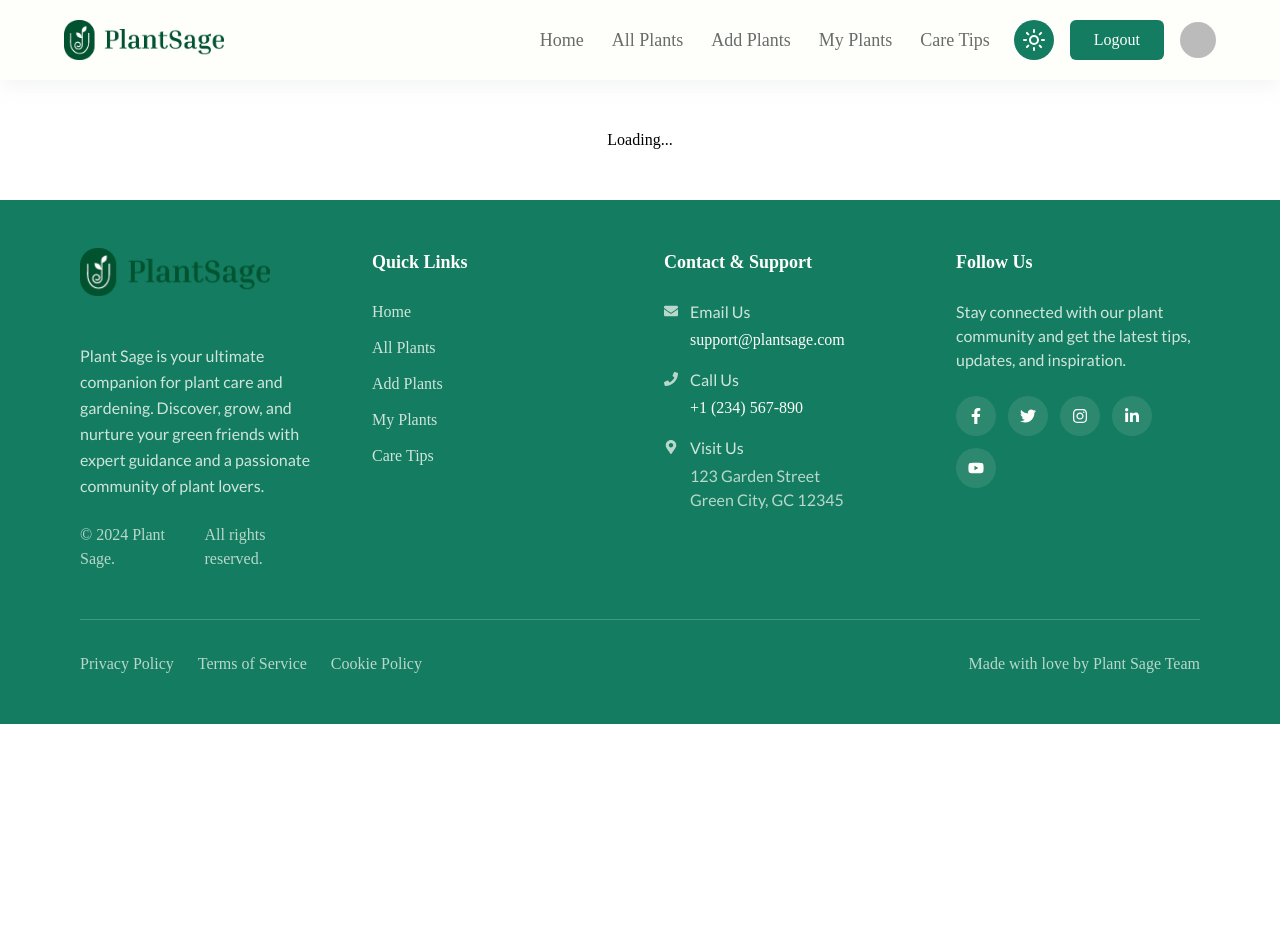
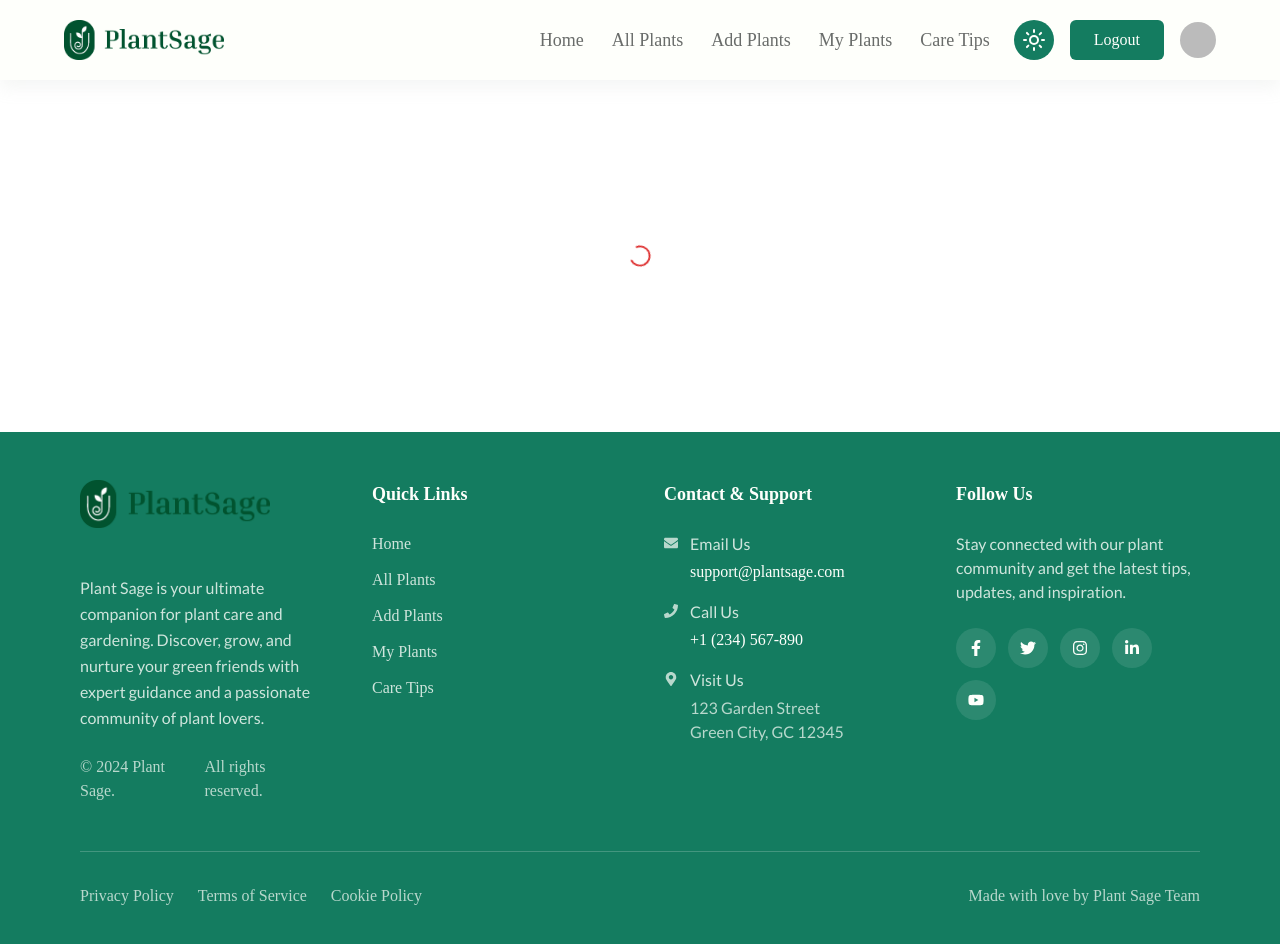
Before and after one commit to yhsunny176/plant-sage-plant-management-client-side, a React (Vite) app: page /update-plant/1 in a window 1280 px wide. Shown: the top 944 px of the page. Before the commit the page ends 800 px from the top, so only its background shows below. Built offline with nearby package versions, Linux system fonts and the light colour scheme; no server answers; sample sign-in values are in the browser's storage; a web font is replaced by a local one.

Commit message:
Fixed the link of update form redirect after successful update form submission. Set the Loading state of form to LoaderSpinner

```diff
--- a/src/components/forms/UpdatePlantForm.jsx
+++ b/src/components/forms/UpdatePlantForm.jsx
@@ -5,6 +5,7 @@ import { FormSelect, FormTextarea } from "@/components/shared/FormSelect";
 import toast from "react-hot-toast";
 import { HiMiniXCircle } from "react-icons/hi2";
 import useAuth from "@/hooks/useAuth";
+import LoaderSpinner from "../shared/Loader/LoaderSpinner";
 
 const UpdatePlantForm = () => {
     const { id } = useParams();
@@ -141,7 +142,7 @@ const UpdatePlantForm = () => {
             const result = await response.json();
             if (!response.ok) throw new Error(result.message || "Failed to update plant");
             toast.success("Plant updated successfully!");
-            navigate("/my-plants");
+            navigate(`/my-plants/${user.email}`);
         } catch (error) {
             console.error("Update plant error:", error);
             toast.error("Failed to update plant. Please try again.", {
@@ -152,7 +153,11 @@ const UpdatePlantForm = () => {
     };
 
     if (loading || !initialValues) {
-        return <div className="text-center py-12">Loading...</div>;
+        return (
+            <div className="text-center py-12">
+                <LoaderSpinner />
+            </div>
+        );
     }
 
     return (
```
